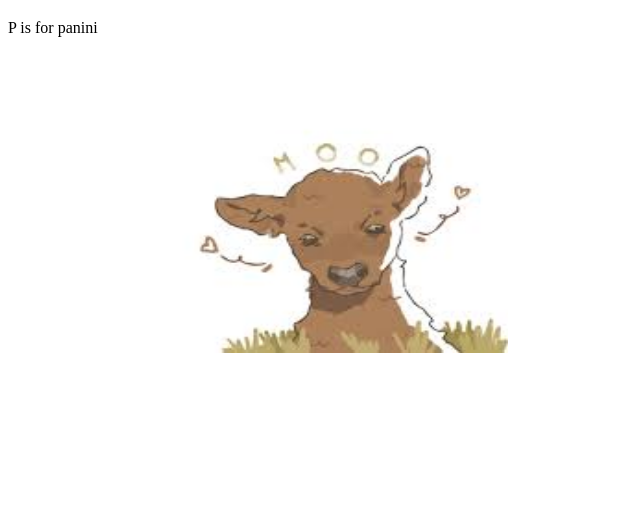
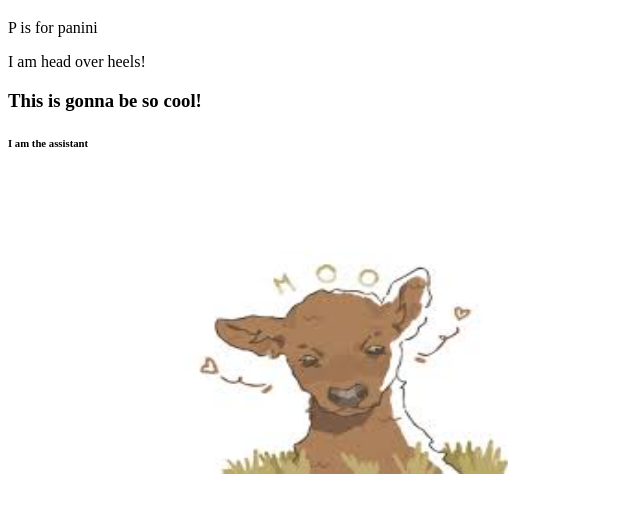
Before and after one commit to theeninagaffney/CbntSpctrmWebsite, a plain HTML site: page index.html in a window 1280 px wide. Shown: the part 61-574 px from the top of the page, without its empty margins (0-640 px from the left). Drawn offline with Linux system fonts and the light colour scheme.

Commit message:
first commit with girlogit add index.html !

```diff
--- a/index.html
+++ b/index.html
@@ -3,6 +3,9 @@
 <body>
     <h1>ClickClack1</h1>
     <p>P is for panini</p>
+    <p>I am head over heels!</p>
+    <h3>This is gonna be so cool!</h3>
+    <h6>I am the assistant</h6>
     <img src="fluffycow.jfif" alt="fluffycow" width="500" height="300">
 </body>
 </html>
```
